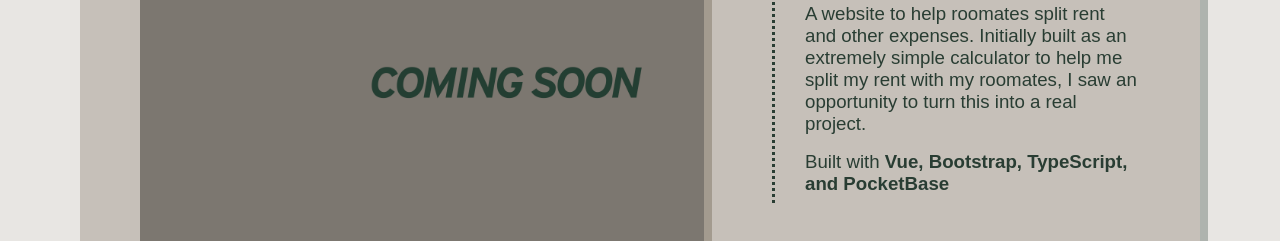
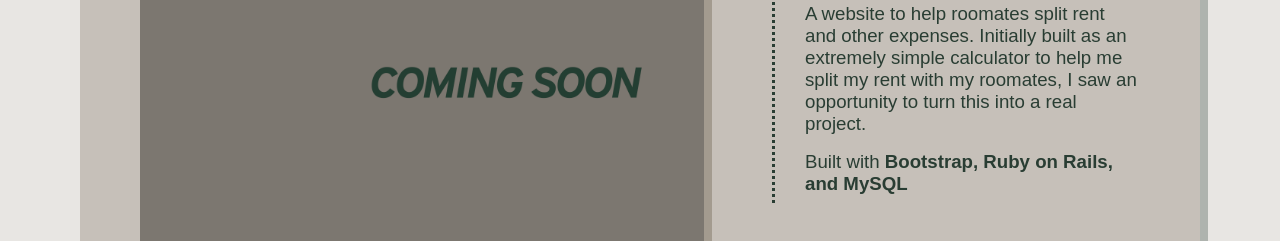
Before and after one commit to putmana/portfolio, a SvelteKit app: page /projects in a window 1280 px wide. Shown: the part 1992-2233 px from the top of the page. Built offline with nearby package versions, Linux system fonts and the light colour scheme; a web font is replaced by a local one.

Commit message:
Changed planned stack for RentAssist

```diff
--- a/src/routes/projects/+page.svelte
+++ b/src/routes/projects/+page.svelte
@@ -82,7 +82,7 @@
 				simple calculator to help me split my rent with my roomates, I saw an opportunity to turn
 				this into a real project.
 			</p>
-			<p>Built with <b>Vue, Bootstrap, TypeScript, and PocketBase</b></p>
+			<p>Built with <b>Bootstrap, Ruby on Rails, and MySQL</b></p>
 		</ProjectCard>
 	</div>
 	<div class="row" style="--offset-time: {6 * animTime}s">
```
